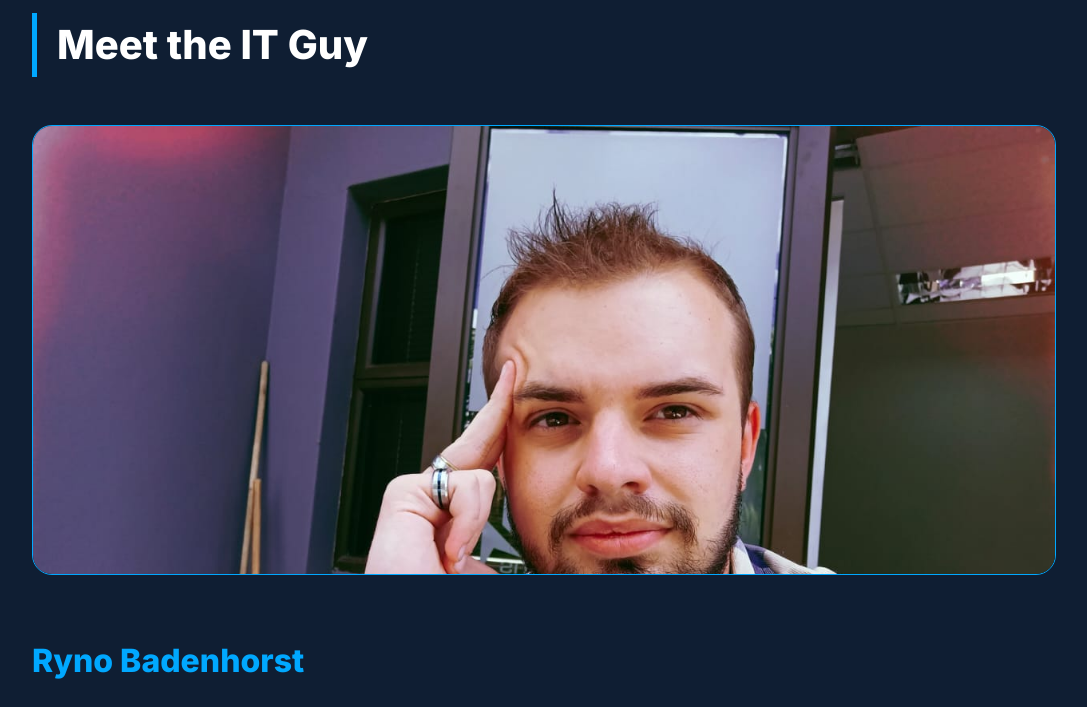
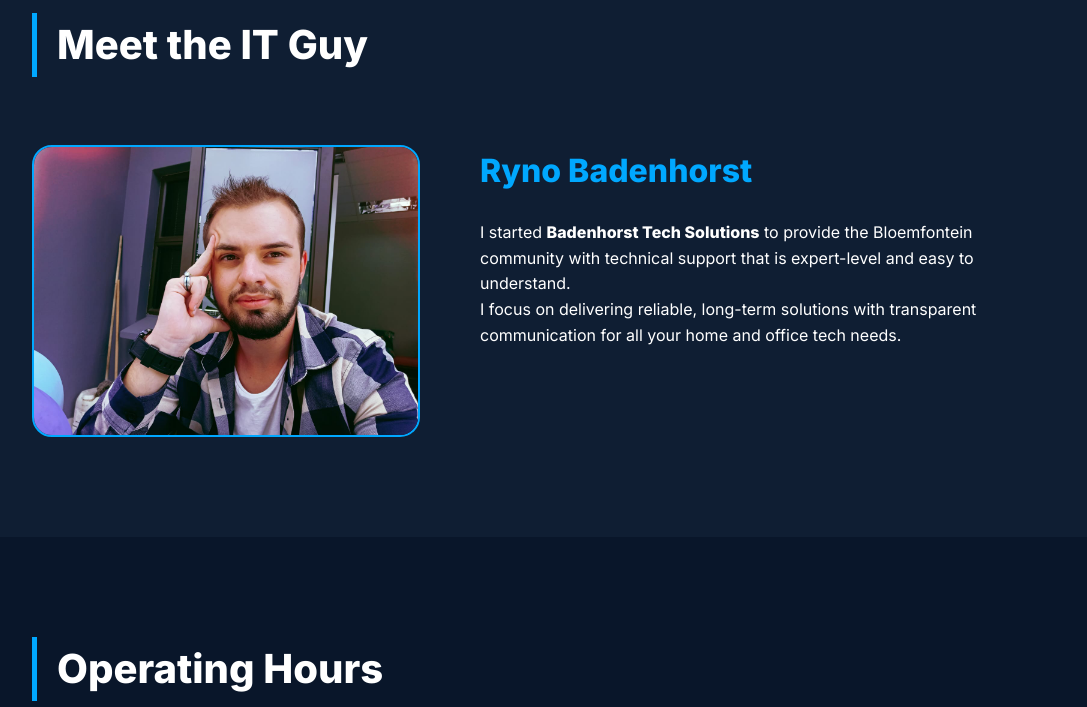
Before and after one commit to BadenhorstTechSolutions/Badenhorst-Tech-Solutions, a website: page index.html in a window 1280 px wide. Shown: the part 1400-2107 px from the top of the page, without its empty margins (96-1183 px from the left). Drawn offline with Linux system fonts and the light colour scheme.

Commit message:
Update index.html

```diff
--- a/index.html
+++ b/index.html
@@ -151,8 +151,34 @@
         .open { background: rgba(37, 211, 102, 0.1); color: #25d366; border: 1px solid #25d366; }
         .closed { background: rgba(255, 69, 58, 0.1); color: #ff453a; border: 1px solid #ff453a; }
 
-        .about-flex { display: flex; align-items: center; gap: 60px; flex-wrap: wrap; }
-        .about-image { flex: 1; min-width: 300px; height: 450px; border-radius: 20px; border: 1px solid var(--accent-blue); overflow: hidden; }
+        .about-flex {
+        display: flex;
+        align-items: flex-start;
+        gap: 60px;
+        flex-wrap: wrap;
+        margin-top: 20px;
+    }
+
+    .about-image {
+        flex: 1;
+        min-width: 300px;
+        height: auto; /* This lets the full photo show */
+        border-radius: 20px;
+        border: 2px solid var(--accent-blue);
+        overflow: hidden;
+    }
+
+    .about-image img {
+        width: 100%;
+        height: auto;
+        display: block;
+        object-fit: cover; /* Keeps the quality sharp while filling the width */
+    }
+
+    .about-text {
+        flex: 1.5;
+        min-width: 300px;
+    }
 
         /* Fixed Back to Top Button */
         #backToTop {
@@ -218,11 +244,11 @@
         </div>
     </section>
 
-    <section id="about" style="background: rgba(255,255,255,0.02);">
+   <section id="about" style="background: rgba(255,255,255,0.02);">
         <h2>Meet the IT Guy</h2>
         <div class="about-flex">
             <div class="about-image">
-                <img src="ryno.jpeg" alt="Ryno Badenhorst" style="width: 100%; height: 100%; object-fit: cover; object-position: center top;">
+                <img src="ryno.jpeg" alt="Ryno Badenhorst">
             </div>
             <div class="about-text">
                 <h3 style="color: var(--accent-blue); font-size: 2rem; margin-bottom: 1.5rem;">Ryno Badenhorst</h3>
```
